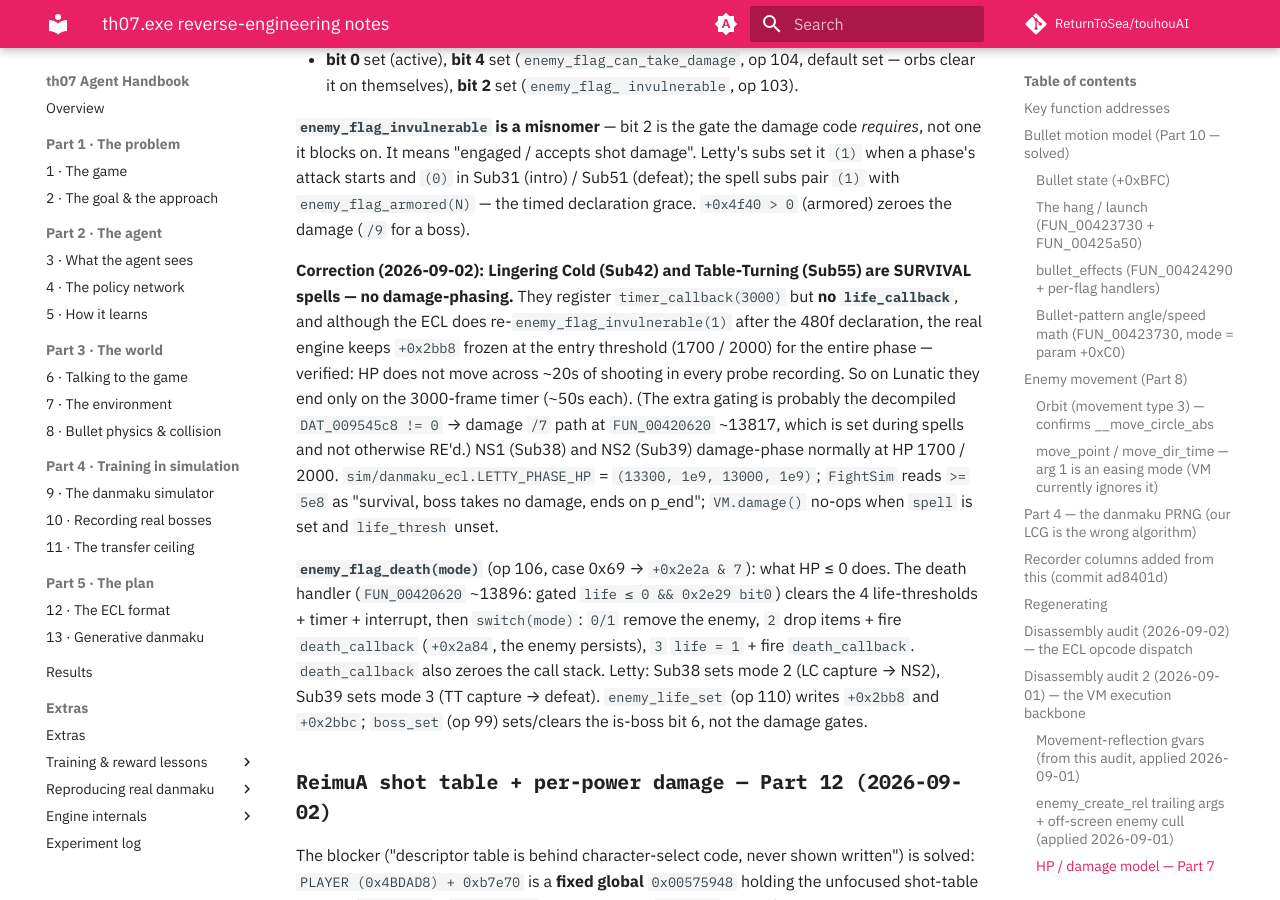
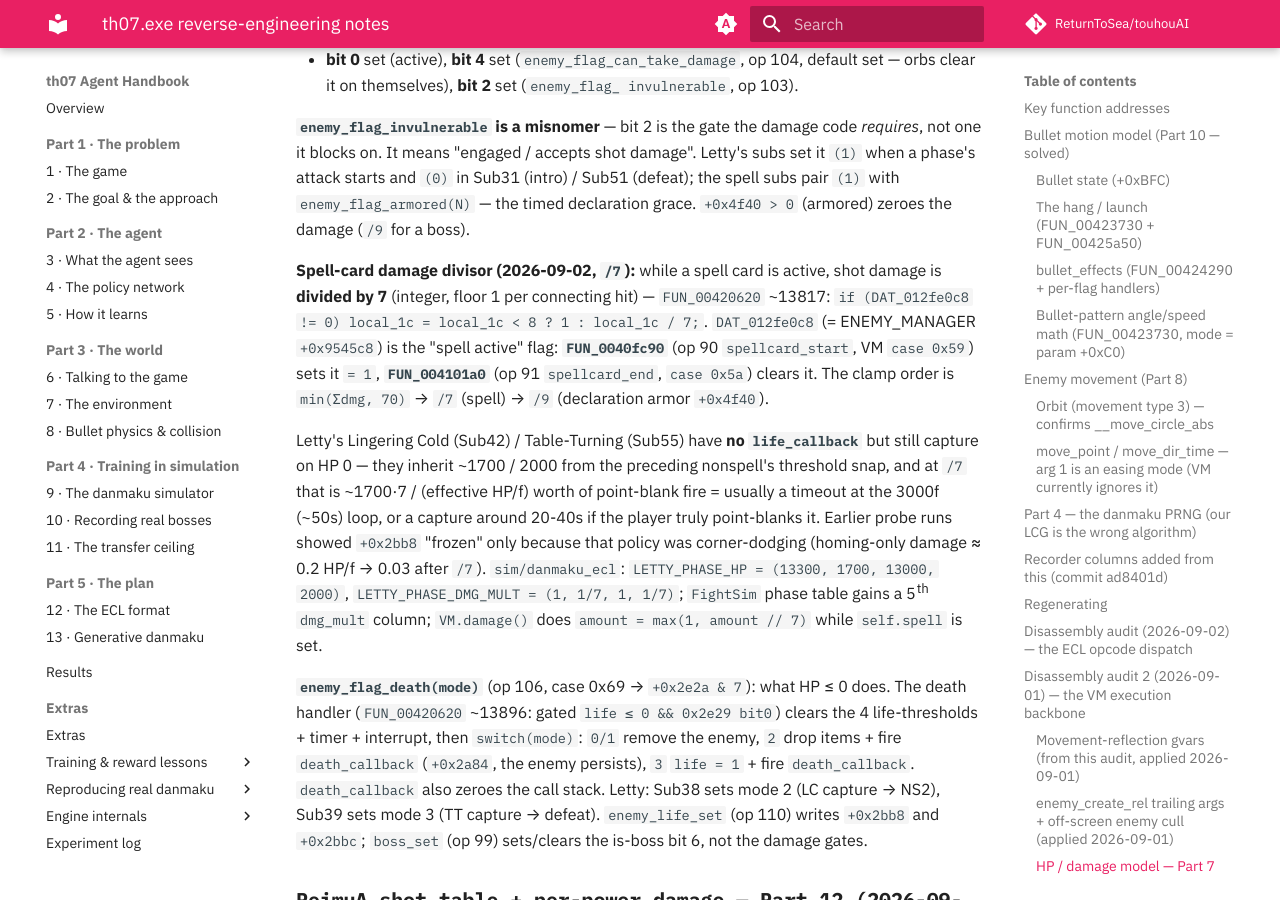
Before and after one commit to ReturnToSea/touhouAI, an MkDocs documentation site: the page built from docs/th07-re-notes.md, in a window 1280 px wide and 900 px high, scrolled down 9554 px. Built offline with MkDocs 1.6.1 and Material for MkDocs 9.7.7, drawn with Linux system fonts in a browser that asks for light colours; comment, search, counter and statistics services are not loaded.

Commit message:
fightsim: spell cards apply shot damage at 1/7, not zero
Previous commit over-corrected. The real mechanism (FUN_00420620 ~13817): while
a spell card is active, boss shot damage is divided by 7 (integer, floor 1 per
connecting hit) - `if (DAT_012fe0c8 != 0) local_1c = local_1c < 8 ? 1 :
local_1c/7`. DAT_012fe0c8 (ENEMY_MANAGER+0x9545c8) is set by FUN_0040fc90
(spellcard_start, op 90) and cleared by FUN_004101a0 (spellcard_end, op 91).
Clamp order: min(sum, 70) -> /7 -> /9 (declaration armor).

Letty's Lingering Cold / Table-Turning have no life_callback but still capture
on HP 0, inheriting ~1700 / 2000. At 1/7 that's a ~50s timeout for a dodging
player or a ~16-20s capture for one who point-blanks it.

  * danmaku_ecl: LETTY_PHASE_HP back to (13300,1700,13000,2000);
    LETTY_PHASE_DMG_MULT = (1, 1/7, 1, 1/7)
  * fight_replay: phase table gains a 5th dmg_mult column, applied after the
    70/frame clamp; the "survival" no-damage path is gone
  * VM.damage(): amount = max(1, amount // 7) while self.spell is set;
    vm_verify unit-tests the divisor (70->10, 7->1, 3->1)
  * play_fight / fight_watch show "SPELL - x1/7" with the reduced HP/f

Verified (power 35): point-blank captures LC ~18s / TT ~16s; corner-dodge times
both out at 50s. Full fight 65s (aggressive) .. 180s (pure survival).

Co-Authored-By: Claude Sonnet 5 <noreply@anthropic.com>
Claude-Session: https://claude.ai/code/session_01HvK66xWtekmqmw4fENNeN8

```diff
--- a/docs/th07-re-notes.md
+++ b/docs/th07-re-notes.md
@@ -355,18 +355,24 @@ Letty's subs set it `(1)` when a phase's attack starts and `(0)` in Sub31
 — the timed declaration grace. `+0x4f40 > 0` (armored) zeroes the damage
 (`/9` for a boss).
 
-**Correction (2026-09-02): Lingering Cold (Sub42) and Table-Turning (Sub55) are
-SURVIVAL spells — no damage-phasing.** They register `timer_callback(3000)` but
-**no `life_callback`**, and although the ECL does re-`enemy_flag_invulnerable(1)`
-after the 480f declaration, the real engine keeps `+0x2bb8` frozen at the entry
-threshold (1700 / 2000) for the entire phase — verified: HP does not move across
-~20s of shooting in every probe recording. So on Lunatic they end only on the
-3000-frame timer (~50s each). (The extra gating is probably the decompiled
-`DAT_009545c8 != 0` → damage `/7` path at `FUN_00420620` ~13817, which is set
-during spells and not otherwise RE'd.) NS1 (Sub38) and NS2 (Sub39) damage-phase
-normally at HP 1700 / 2000. `sim/danmaku_ecl.LETTY_PHASE_HP` = `(13300, 1e9,
-13000, 1e9)`; `FightSim` reads `>= 5e8` as "survival, boss takes no damage,
-ends on p_end"; `VM.damage()` no-ops when `spell` is set and `life_thresh` unset.
+**Spell-card damage divisor (2026-09-02, `/7`):** while a spell card is active,
+shot damage is **divided by 7** (integer, floor 1 per connecting hit) —
+`FUN_00420620` ~13817: `if (DAT_012fe0c8 != 0) local_1c = local_1c < 8 ? 1 :
+local_1c / 7;`. `DAT_012fe0c8` (= ENEMY_MANAGER `+0x9545c8`) is the "spell active"
+flag: **`FUN_0040fc90`** (op 90 `spellcard_start`, VM `case 0x59`) sets it `= 1`,
+**`FUN_004101a0`** (op 91 `spellcard_end`, `case 0x5a`) clears it. The clamp
+order is `min(Σdmg, 70)` → `/7` (spell) → `/9` (declaration armor `+0x4f40`).
+
+Letty's Lingering Cold (Sub42) / Table-Turning (Sub55) have **no `life_callback`**
+but still capture on HP 0 — they inherit ~1700 / 2000 from the preceding
+nonspell's threshold snap, and at `/7` that is ~1700·7 / (effective HP/f) worth
+of point-blank fire = usually a timeout at the 3000f (~50s) loop, or a capture
+around 20-40s if the player truly point-blanks it. Earlier probe runs showed
+`+0x2bb8` "frozen" only because that policy was corner-dodging (homing-only
+damage ≈ 0.2 HP/f → 0.03 after `/7`). `sim/danmaku_ecl`: `LETTY_PHASE_HP =
+(13300, 1700, 13000, 2000)`, `LETTY_PHASE_DMG_MULT = (1, 1/7, 1, 1/7)`;
+`FightSim` phase table gains a 5th `dmg_mult` column; `VM.damage()` does
+`amount = max(1, amount // 7)` while `self.spell` is set.
 
 **`enemy_flag_death(mode)`** (op 106, case 0x69 → `+0x2e2a & 7`): what HP ≤ 0
 does. The death handler (`FUN_00420620` ~13896: gated `life ≤ 0 && 0x2e29 bit0`)
```
Also changed, not shown: 6 other files.
